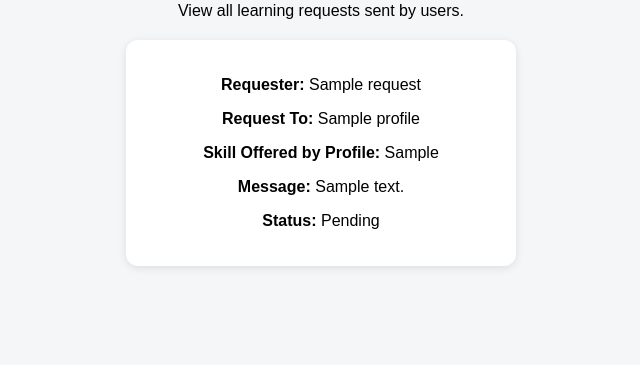
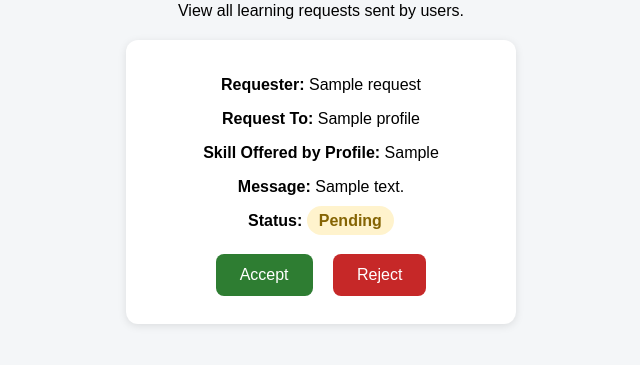
Before and after one commit to rithanyaa-k17/skillswap, a Flask app: page /requests in a window 1280 px wide. Shown: the part 190-555 px from the top of the page, without its empty margins (319-959 px from the left). Run offline with Flask 3, Linux system fonts and the light colour scheme; tables that the repository leaves empty hold one stand-in row (values such as "Sample post").

Commit message:
Add accept reject request status'

```diff
--- a/app.py
+++ b/app.py
@@ -128,5 +128,22 @@ def view_requests():
 
     return render_template("requests.html", requests=requests)
 
+@app.route("/requests/<int:request_id>/<new_status>", methods=["POST"])
+def update_request_status(request_id, new_status):
+    if new_status not in ["Accepted", "Rejected"]:
+        return redirect(url_for("view_requests"))
+
+    conn = get_db_connection()
+
+    conn.execute(
+        "UPDATE requests SET status = ? WHERE id = ?",
+        (new_status, request_id)
+    )
+
+    conn.commit()
+    conn.close()
+
+    return redirect(url_for("view_requests"))
+
 if __name__ == "__main__":
     app.run(debug=True)
--- a/static/style.css
+++ b/static/style.css
@@ -122,3 +122,38 @@ textarea {
   border-radius: 8px;
   font-weight: bold;
 }
+.inline-form {
+  display: inline-block;
+  margin: 8px;
+}
+
+.accept-btn {
+  background-color: #2e7d32;
+  color: white;
+}
+
+.reject-btn {
+  background-color: #c62828;
+  color: white;
+}
+
+.status {
+  padding: 6px 12px;
+  border-radius: 20px;
+  font-weight: bold;
+}
+
+.status.pending {
+  background-color: #fff3cd;
+  color: #856404;
+}
+
+.status.accepted {
+  background-color: #d4edda;
+  color: #155724;
+}
+
+.status.rejected {
+  background-color: #f8d7da;
+  color: #721c24;
+}
--- a/templates/requests.html
+++ b/templates/requests.html
@@ -9,7 +9,30 @@
     <p><strong>Request To:</strong> {{ request.profile_name }}</p>
     <p><strong>Skill Offered by Profile:</strong> {{ request.teach_skill }}</p>
     <p><strong>Message:</strong> {{ request.message }}</p>
-    <p><strong>Status:</strong> {{ request.status }}</p>
+    <p>
+      <strong>Status:</strong>
+      <span class="status {{ request.status|lower }}">
+        {{ request.status }}
+      </span>
+    </p>
+
+    {% if request.status == "Pending" %}
+    <form
+      method="POST"
+      action="{{ url_for('update_request_status', request_id=request.id, new_status='Accepted') }}"
+      class="inline-form"
+    >
+      <button type="submit" class="accept-btn">Accept</button>
+    </form>
+
+    <form
+      method="POST"
+      action="{{ url_for('update_request_status', request_id=request.id, new_status='Rejected') }}"
+      class="inline-form"
+    >
+      <button type="submit" class="reject-btn">Reject</button>
+    </form>
+    {% endif %}
   </div>
   {% endfor %} {% else %}
   <p>No requests found yet.</p>
```
